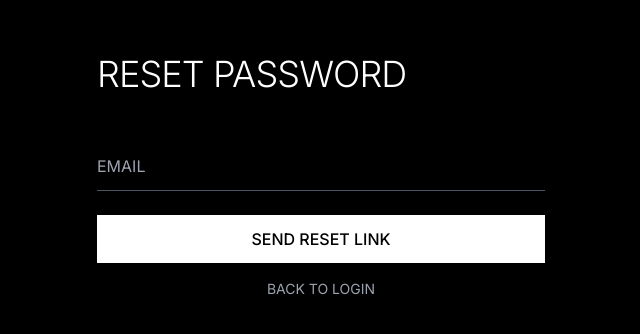
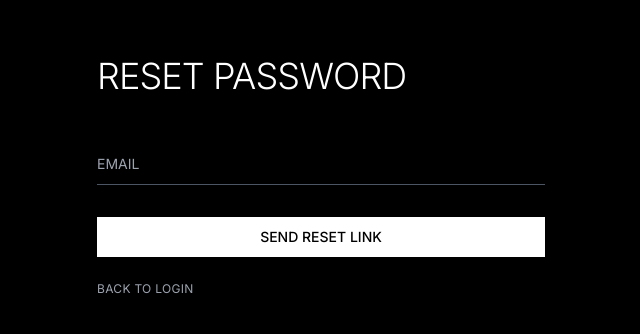
Before and after one commit to iamzaidakbar/ecommerce-app-frontend, a Next.js app: page /auth/forgot-password in a window 1280 px wide. Shown: the part 224-558 px from the top of the page, without its empty margins (319-959 px from the left). Built offline with nearby package versions, Linux system fonts and the light colour scheme; no server answers.

Commit message:
Fixed build errors

```diff
--- a/src/app/auth/forgot-password/page.tsx
+++ b/src/app/auth/forgot-password/page.tsx
@@ -5,6 +5,8 @@ import { motion } from "framer-motion";
 import Link from "next/link";
 import { useAuth } from "@/contexts/AuthContext";
 import { Alert } from "@/components/ui/Alert";
+import { Button } from "@/components/ui/Button";
+import { Input } from "@/components/ui/Input";
 import { forgotPasswordSchema } from '@/lib/validations/auth';
 import { useFormValidation } from '@/hooks/useFormValidation';
 
@@ -43,39 +45,36 @@ const ForgotPasswordPage = () => {
 
         <Alert message={error} onClose={() => setError(null)} type={alertType} />
 
-        <form onSubmit={handleSubmit} className="space-y-6">
-          <div>
-            <input
+        <form onSubmit={handleSubmit} className="space-y-8">
+          <div className="space-y-6">
+            <Input
               type="email"
               name="email"
               placeholder="EMAIL"
               disabled={isLoading}
-              className={`w-full bg-transparent border-b ${
-                errors.email ? 'border-red-500' : 'border-gray-600'
-              } py-3 focus:outline-none focus:border-white transition-colors`}
               value={email}
               onChange={handleChange}
+              error={errors.email}
             />
-            {errors.email && (
-              <p className="mt-1 text-xs text-red-500">{errors.email}</p>
-            )}
           </div>
 
-          <div className="space-y-4">
-            <button
+          <div className="space-y-6">
+            <Button
               type="submit"
-              disabled={isLoading}
-              className="w-full bg-white text-black py-3 font-medium hover:bg-gray-100 transition-colors disabled:opacity-50"
+              isLoading={isLoading}
+              loadingText="SENDING..."
             >
-              {isLoading ? "SENDING..." : "SEND RESET LINK"}
-            </button>
+              SEND RESET LINK
+            </Button>
 
-            <Link
-              href="/auth/login"
-              className="block text-center text-sm text-gray-400 hover:text-white transition-colors"
-            >
-              BACK TO LOGIN
-            </Link>
+            <div className="flex justify-start">
+              <Link
+                href="/auth/login"
+                className="text-xs tracking-wide text-gray-400 hover:text-white transition-colors"
+              >
+                BACK TO LOGIN
+              </Link>
+            </div>
           </div>
         </form>
       </div>
--- a/src/app/auth/verify-email/page.tsx
+++ b/src/app/auth/verify-email/page.tsx
@@ -2,28 +2,36 @@
 
 import { useState, useEffect } from "react";
 import { motion } from "framer-motion";
+import { useRouter } from 'next/navigation';
 import { useAuth } from '@/contexts/AuthContext';
 import { Alert } from "@/components/ui/Alert";
-import { useRouter } from 'next/navigation';
+import { Button } from "@/components/ui/Button";
+import { Input } from "@/components/ui/Input";
 
 const VerifyEmailPage = () => {
+  const router = useRouter();
   const { verifyEmail, resendOtp, isLoading, error, setError, alertType } = useAuth();
   const [otp, setOtp] = useState("");
-  const email = sessionStorage.getItem('verificationEmail');
-  const router = useRouter();
+  const [email, setEmail] = useState<string | null>(null);
 
   useEffect(() => {
-    if (!email) {
+    // Check sessionStorage only after component mounts
+    const storedEmail = sessionStorage.getItem('verificationEmail');
+    setEmail(storedEmail);
+
+    if (!storedEmail) {
       router.push('/auth/register');
     }
-  }, [email, router]);
+  }, [router]);
 
   const handleSubmit = async (e: React.FormEvent) => {
     e.preventDefault();
+    if (email) {
       try {
-      await verifyEmail({ otp, email: email! });
+        await verifyEmail({ otp, email });
       } catch (error) {
         console.error("Verification failed:", error);
+      }
     }
   };
 
@@ -33,68 +41,51 @@ const VerifyEmailPage = () => {
     }
   };
 
+  if (!email) return null; // Don't render anything until email is loaded
+
   return (
     <motion.div
       initial={{ opacity: 0 }}
       animate={{ opacity: 1 }}
-      exit={{ opacity: 0 }}
       className="min-h-screen bg-black text-white flex items-center justify-center px-4"
     >
       <div className="w-full max-w-md">
-        <motion.h1
-          initial={{ y: -20 }}
-          animate={{ y: 0 }}
-          className="text-4xl font-light mb-12 tracking-tight"
-        >
-          VERIFY EMAIL
-        </motion.h1>
+        <h1 className="text-4xl font-light mb-12 tracking-tight">VERIFY EMAIL</h1>
 
-        <Alert
-          message={error}
-          onClose={() => setError(null)}
-          type={alertType}
-        />
+        <Alert message={error} onClose={() => setError(null)} type={alertType} />
 
-        <form onSubmit={handleSubmit} className="space-y-6">
-          <motion.div
-            initial={{ x: -20, opacity: 0 }}
-            animate={{ x: 0, opacity: 1 }}
-            transition={{ delay: 0.2 }}
-          >
-            <input
+        <form onSubmit={handleSubmit} className="space-y-8">
+          <div className="space-y-6">
+            <Input
               type="text"
               placeholder="ENTER OTP"
               disabled={isLoading}
-              className="w-full bg-transparent border-b border-gray-600 py-3 focus:outline-none focus:border-white transition-colors disabled:opacity-50"
               value={otp}
               onChange={(e) => setOtp(e.target.value)}
               maxLength={6}
             />
-          </motion.div>
+          </div>
 
-          <motion.div
-            initial={{ y: 20, opacity: 0 }}
-            animate={{ y: 0, opacity: 1 }}
-            transition={{ delay: 0.3 }}
-            className="space-y-4"
+          <div className="space-y-6">
+            <Button
+              type="submit"
+              isLoading={isLoading}
+              loadingText="VERIFYING..."
             >
-            <button
-              type="submit"
-              disabled={isLoading}
-              className="w-full bg-white text-black py-3 font-medium hover:bg-gray-100 transition-colors disabled:opacity-50 disabled:cursor-not-allowed"
-            >
-              {isLoading ? "VERIFYING..." : "VERIFY EMAIL"}
-            </button>
+              VERIFY EMAIL
+            </Button>
 
-            <button
+            <div className="flex justify-start">
+              <Button
                 type="button"
+                variant="ghost"
                 onClick={handleResendOtp}
                 disabled={isLoading}
-              className="w-full text-sm text-gray-400 hover:text-white transition-colors"
               >
                 RESEND OTP
-            </button>
-          </motion.div>
+              </Button>
+            </div>
+          </div>
         </form>
       </div>
     </motion.div>
```
Also changed, not shown: src/hooks/useAuth.ts (+4 -4 lines). Lines whose indentation alone changed are shown as unchanged.
